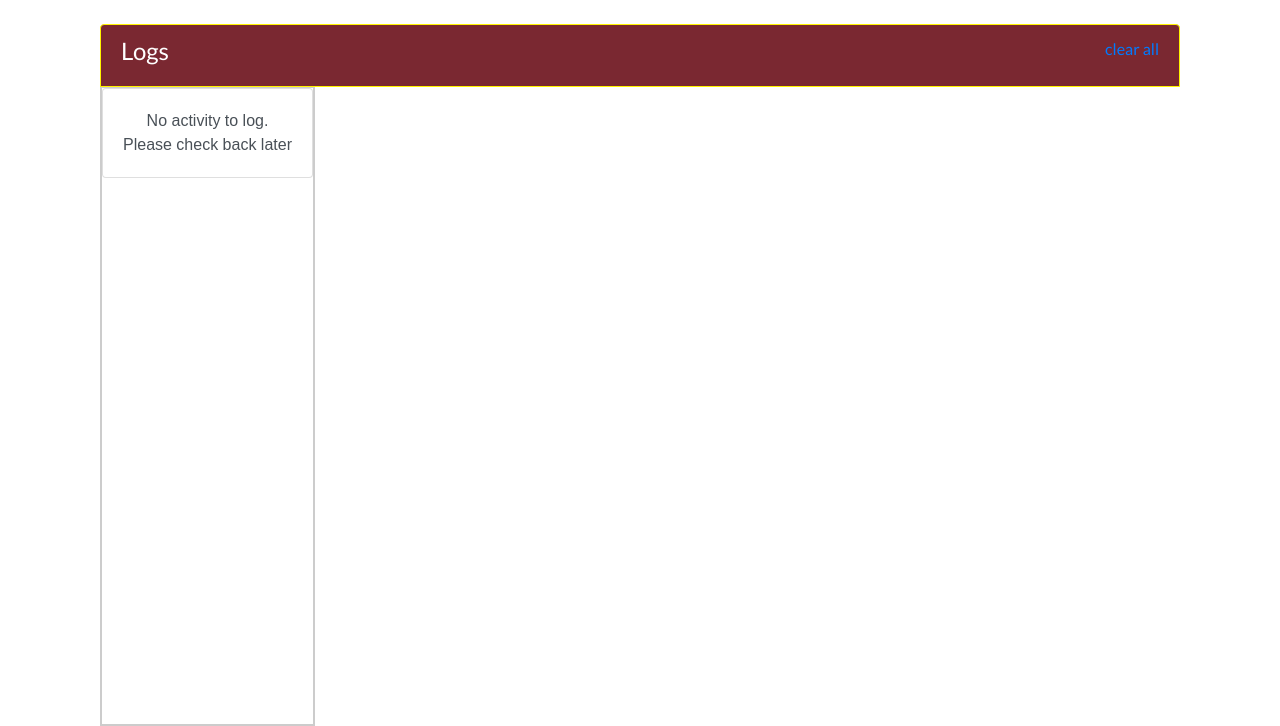
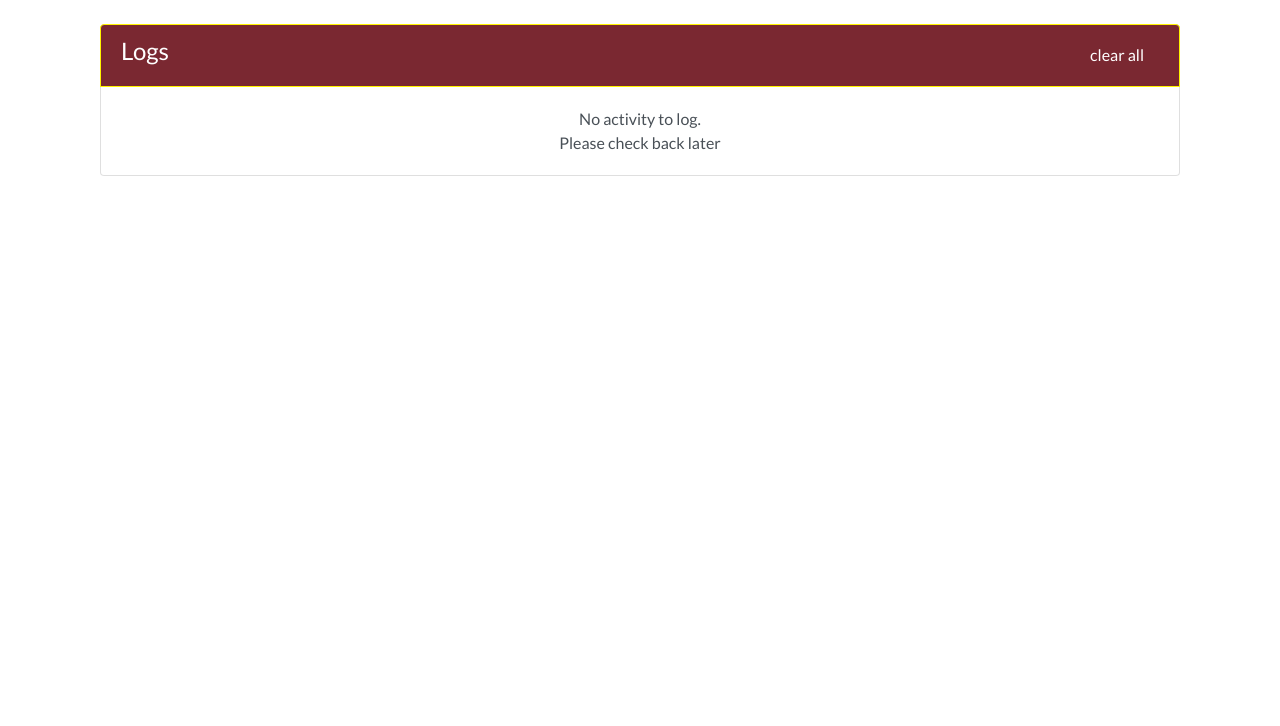
Before and after one commit to sardul3/web-valuation, a Django app: page /clear_log in a window 1280 px wide. Shown: the part 80-806 px from the top of the page. After the commit the page ends 256 px from the top, so only its background shows below. Run offline with Django 3.2, Linux system fonts and the light colour scheme; data comes from the database, SQL or seed files in the repository; some libraries are stand-ins or nearby versions.

Commit message:
clean slate

```diff
--- a/main/templates/main/logs.html
+++ b/main/templates/main/logs.html
@@ -6,38 +6,18 @@
   a:hover{
     color: white;
   }
-  .ulclass {
-	 position: absolute;
-	 overflow: scroll;
-	 margin: 0;
-	 padding: 0;
-	 border: 2px solid #ccc;
-	 font-size: 16px;
-	 font-family: Arial, sans-serif;
-	 -webkit-overflow-scrolling: touch;
-}
- .liclass {
-	 padding: 10px 20px;
-	 border-bottom: 1px solid #ccc;
-}
-
- .liclass:nth-child(even) {
-	 background: #f8f8f8;
-}
-
 </style>
 <div class = "container">
   <div class = "container-fluid">
+    <ul class="list-group" style = "overflow-y:auto; height: 80vh;">
       <li class="list-group-item  list-group-item-action active  d-flex justify-content-between"><span> <h4>Logs</h4> </span>
         <a href = "{%url 'main:clear_log'%}">clear all</a>
       </li>
-
-      <ul class="list-group ulclass" style = "overflow-y:scroll; height: 80vh;">
       {%for log in logs%}
-        <li class="list-group-item d-flex justify-content-between liclass"><span>{{log.message}}</span>
+        <a href= "#" class="list-group-item list-group-item-action d-flex justify-content-between"><span>{{log.message}}</span>
 
            {{log.created_at|timesince}} ago
-         </li>
+         </a>
   {%empty%}
   <a href= "#" class="list-group-item list-group-item-action text-center" style="padding:20px;"><span >No activity to log. <br/> Please check back later</span>
 
```
